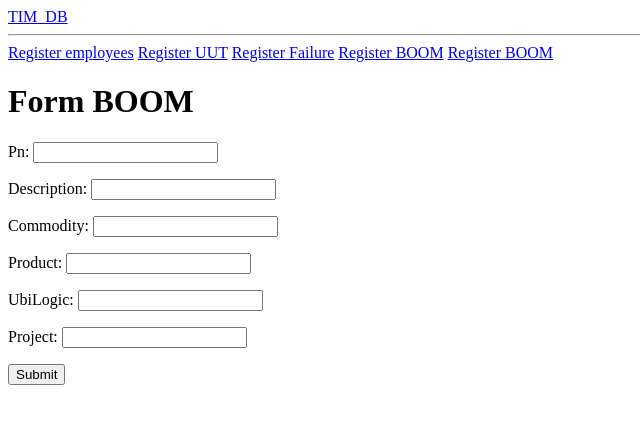
After one commit to JoseArevalozz/Tim_db, a Django app: page /boom_form/ in a window 1280 px wide. The commit adds this page. Shown: the top 424 px of the page, without its empty margins (0-640 px from the left). Run offline with Django 4.2, Linux system fonts and the light colour scheme.

Commit message:
Update DB

```diff
--- a/forms_db/forms.py
+++ b/forms_db/forms.py
@@ -1,6 +1,6 @@
 from django.forms import ModelForm, PasswordInput, CharField
 # from django import forms
-from .models import Employes, Uut
+from .models import Employes, Uut, Failures, Booms, Rejected
 
 class EmployeesForm(ModelForm):
     password = CharField(widget=PasswordInput())
@@ -12,3 +12,18 @@ class UutForm(ModelForm):
     class Meta:
         model = Uut
         fields = '__all__'
+
+class FailureForm(ModelForm):
+    class Meta:
+        model = Failures
+        fields = '__all__'
+
+class BoomForm(ModelForm):
+    class Meta:
+        model = Booms
+        fields = '__all__'
+
+class RejectedForm(ModelForm):
+    class Meta:
+        model = Rejected
+        fields = '__all__'
--- a/forms_db/models.py
+++ b/forms_db/models.py
@@ -3,8 +3,8 @@ from django.db import models
 # Create your models here.
 
 class Employes(models.Model):
-    employee_number = models.CharField(max_length=10,primary_key=True)
-    employee_name = models.CharField(max_length=100)
+    employeeNumber = models.CharField(max_length=10,primary_key=True)
+    employeeName = models.CharField(max_length=100)
     password = models.CharField(max_length=30, default='12345',)
     pmd = models.BooleanField(default=False)
     dell = models.BooleanField(default=False)
@@ -14,10 +14,56 @@ class Employes(models.Model):
     created = models.DateTimeField(auto_now=True)
 
     def __str__(self):
-         return self.employee_number
+         return self.employeeName
+
+class Booms(models.Model):
+    pn = models.CharField(max_length=50, primary_key=True,)
+    description = models.CharField(max_length=125)
+    commodity = models.CharField(max_length=50)
+    product = models.CharField(max_length=30)
+    ubiLogic = models.CharField(max_length=15)
+    project = models.CharField(max_length=20)
+
+    def __str__(self):
+        return self.pn
 
 class Uut(models.Model):
     sn = models.CharField(max_length=50, primary_key=True)
     date = models.DateTimeField(auto_now=True)
-    pn = models.CharField(max_length=50,)
-    employee = models.ForeignKey(Employes, on_delete=models.CASCADE)
+    pn_b = models.ForeignKey(Booms, on_delete=models.CASCADE)
+    employee_e = models.ForeignKey(Employes, on_delete=models.CASCADE)
+    status = models.BooleanField(default=True)
+
+    def __str__(self):
+         return self.sn
+
+class Failures(models.Model):
+    # pendiente a apuntar a Estacion y mensaje de error
+
+    # id_station =
+    sn_f = models.ForeignKey(Uut, on_delete=models.CASCADE)
+    failureDate = models.DateTimeField(auto_now=True)
+    errorMessage = models.CharField(max_length=160)
+    analysis = models.CharField(max_length=100)
+    rootCause = models.CharField(max_length=100)
+    status = models.BooleanField(default=True)
+    defectSymptom = models.CharField(max_length=100)
+    employee_e  = models.ForeignKey(Employes, on_delete=models.CASCADE)
+    shiftFailure = models.CharField(max_length=13)
+    correctiveActions = models.CharField(max_length=100)
+    comments = models.TextField()
+
+    def __str__(self):
+        return self.analysis
+
+class Rejected(models.Model):
+    id_f = models.ForeignKey(Failures, on_delete=models.CASCADE)
+    dateRejected = models.DateTimeField(auto_now=True)
+    pn_b = models.ForeignKey(Booms, on_delete=models.CASCADE)
+    snDamaged = models.CharField(max_length=50)
+    snNew = models.CharField(max_length=50)
+    folio = models.CharField(max_length=15)
+    employee_e = models.ForeignKey(Employes, on_delete=models.CASCADE)
+
+    def __str__(self):
+        return self.dateRejected
--- /dev/null
+++ b/forms_db/templates/base/boom_form.html
@@ -0,0 +1,12 @@
+{% extends 'main.html' %}
+
+{% block content %}
+<div>
+    <h1>Form BOOM</h1>
+    <form method="POST" action="">
+        {% csrf_token %}
+        {{form.as_p}}
+        <input type="submit" value="Submit">
+    </form>
+</div>
+{% endblock %}
--- a/forms_db/templates/base/first.html
+++ b/forms_db/templates/base/first.html
@@ -5,7 +5,7 @@
     {% for uut in uuts %}
         <div>
 
-            <span>{{ uut.employee.employee_name }}</span>
+            <span>{{ uut.employee_e.employee_name }}</span>
 
             <hr>
         </div>
--- a/forms_db/urls.py
+++ b/forms_db/urls.py
@@ -5,5 +5,8 @@ urlpatterns = [
     path('', views.home, name='home'),
 
     path('employees_form/', views.employeesForm, name='employees_form'),
-    path('uut_form/', views.uutForm, name='uut_form')
+    path('uut_form/', views.uutForm, name='uut_form'),
+    path('failure_form/', views.failureForm, name='failure_form'),
+    path('boom_form/', views.boomForm, name='boom_form'),
+    path('rejected_form/', views.rejectedForm, name='rejected_form')
 ]
--- a/forms_db/views.py
+++ b/forms_db/views.py
@@ -1,5 +1,5 @@
 from django.shortcuts import render, redirect
-from .forms import EmployeesForm, UutForm
+from .forms import EmployeesForm, UutForm, FailureForm, BoomForm, RejectedForm
 from .models import Uut
 
 # Create your views here.
@@ -31,3 +31,39 @@ def uutForm(request):
 
     context = {'form':form}
     return render(request=request, template_name='base/uut_form.html', context=context)
+
+def failureForm(request):
+    form = FailureForm()
+    form.fields['sn_f'].queryset = Uut.objects.filter(status=True)
+    if request.method == 'POST':
+        form = FailureForm(request.POST)
+        if form.is_valid():
+            form.save()
+            return redirect('home')
+
+    context = {'form': form}
+    return render(request=request, template_name='base/failure_form.html', context=context)
+
+def boomForm(request):
+    form = BoomForm()
+
+    if request.method == 'POST':
+        form = BoomForm(request.POST)
+        if form.is_valid():
+            form.save()
+            return redirect('home')
+
+    context = {'form': form}
+    return render(request=request, template_name='base/boom_form.html', context=context)
+
+def rejectedForm(request):
+    form = RejectedForm()
+
+    if request.method == 'POST':
+        form = RejectedForm(request.POST)
+        if form.is_valid():
+            form.save()
+            return redirect('home')
+
+    context = {'form': form}
+    return render(request=request, template_name='base/rejected_form.html', context=context)
--- a/templates/main.html
+++ b/templates/main.html
@@ -7,11 +7,14 @@
 </head>
 <body>
     <div>
-        <h1>TIM_DB</h1>
+        <a href="{% url 'home' %}">TIM_DB</a>
         <hr>
     </div>
     <a href="{% url 'employees_form' %}">Register employees</a>
     <a href="{% url 'uut_form' %}">Register UUT</a>
+    <a href="{% url 'failure_form' %}">Register Failure</a>
+    <a href="{% url 'boom_form' %}">Register BOOM</a>
+    <a href="{% url 'rejected_form' %}">Register BOOM</a>
     {% block content %}
 
     {% endblock  %}
```
Also changed, not shown: forms_db/admin.py (+16 -8 lines), forms_db/templates/base/failure_form.html (added, +12 -0 lines), forms_db/templates/base/rejected_form.html (added, +13 -0 lines), db.sqlite3, forms_db/migrations/0006_rename_employee_uut_employee_e_failures.py (added), forms_db/migrations/0007_uut_status.py (added), forms_db/migrations/0008_booms_alter_uut_pn.py (added), forms_db/migrations/0009_rename_ubi_logic_booms_ubilogic_and_more.py (added).
